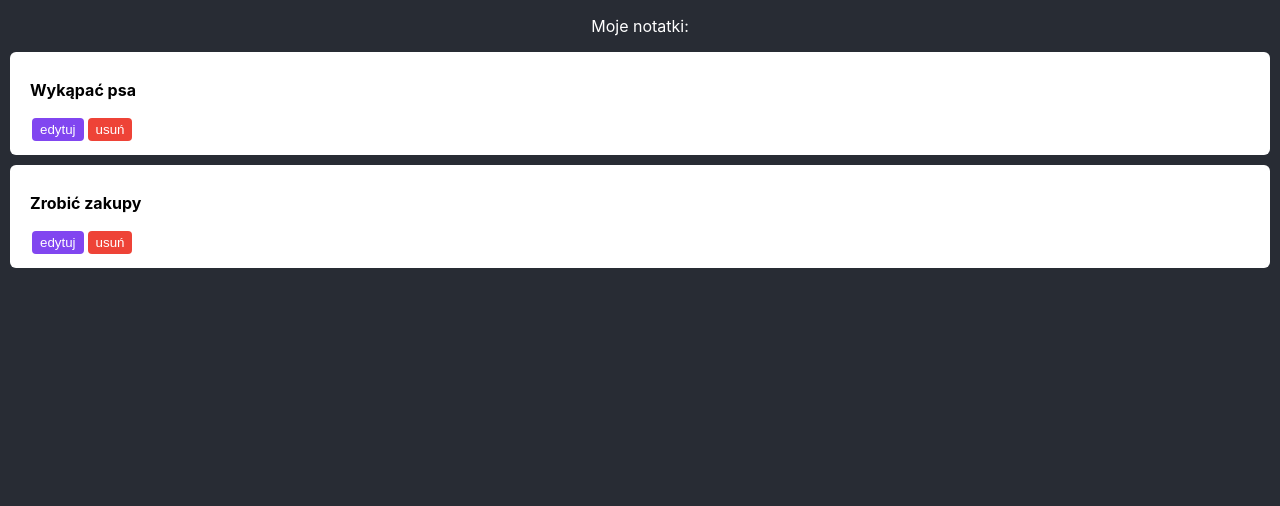
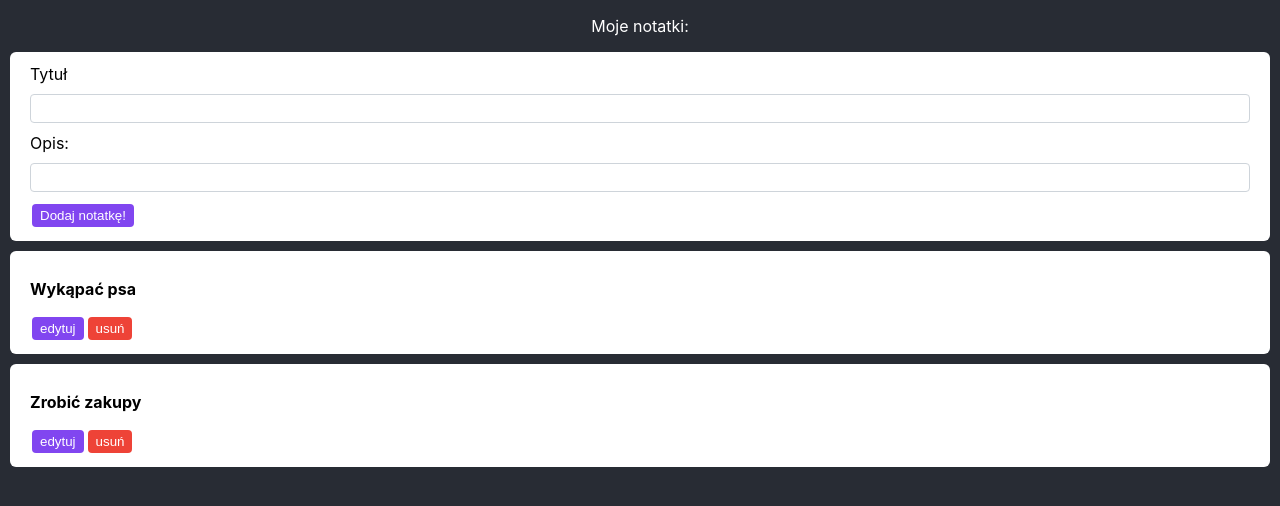
Before and after one commit to PiotrRynio/notebook-for-fun, a React (Create React App) app in the folder frontend/: page / in a window 1280 px wide. Shown: the top 506 px of the page. Built offline with nearby package versions, Linux system fonts and the light colour scheme.

Commit message:
Add creating new notes

```diff
--- /dev/null
+++ b/frontend/src/components/Notes/NewNote/NewNote.jsx
@@ -0,0 +1,30 @@
+import React, {useState} from 'react';
+
+function NewNote(props) {
+
+  const [title, setTitle] = useState("");
+  const [description, setDescription] = useState("");
+
+  const onChangeDescriptionHandler = value => setDescription(value);
+
+  const onAddNote = () => {
+    const note = {title, body:description}
+    props.onAddNote(note)
+    setTitle('');
+    setDescription('')
+  }
+
+  return (
+    <div className="note">
+      <label>Tytuł</label>
+      <input type="text" value={title} onChange={event => setTitle(event.target.value)}/>
+
+      <label>Opis:</label>
+      <input type="text" value={description} onChange={event => onChangeDescriptionHandler(event.target.value)}/>
+
+      <button onClick={onAddNote}>Dodaj notatkę!</button>
+    </div>
+  );
+}
+
+export default NewNote;
--- a/frontend/src/components/Notes/Note/Note.js
+++ b/frontend/src/components/Notes/Note/Note.js
@@ -1,4 +1,4 @@
-import React, { useState } from "react";
+import React, { useState } from 'react';
 
 export function Note({ body, title, onDelete, id }) {
   const [isShowedDescription, setIsShowedDescription] = useState(false);
--- a/frontend/src/components/Notes/Notes.js
+++ b/frontend/src/components/Notes/Notes.js
@@ -1,37 +1,35 @@
-import React, { useState } from "react";
-import "./Notes.css";
-import { Note } from "./Note/Note";
+import React, { useState } from 'react';
+import './Notes.css';
+import { Note } from './Note/Note';
+import NewNote from './NewNote/NewNote';
 
 export function Notes() {
-  const notes = [
+  const startingNotesBD = [
     {
-      id: "2323",
-      title: "Wykąpać psa",
-      body: "Pamiętać o nim i użyć szamponu",
+      id: '2323',
+      title: 'Wykąpać psa',
+      body: 'Pamiętać o nim i użyć szamponu',
     },
     {
-      id: "4555",
-      title: "Zrobić zakupy",
-      body: "mleko, jajka, chleb",
+      id: '4555',
+      title: 'Zrobić zakupy',
+      body: 'mleko, jajka, chleb',
     },
   ];
 
-  const [notesState, setNotesState] = useState(notes);
+  const [notes, setNotes] = useState(startingNotesBD);
 
-  const deleteNote = (id) =>
-    setNotesState([...notesState].filter((note) => id !== note.id));
+  const deleteNote = (id) => setNotes([...notes].filter((note) => id !== note.id));
+  const addNote = (note) => setNotes([...notes].concat(note));
 
   return (
     <div>
       <p>Moje notatki:</p>
-      {notesState.map(({ title, body, id }) => (
-        <Note
-          key={id}
-          id={id}
-          title={title}
-          body={body}
-          onDelete={(id) => deleteNote(id)}
-        />
+
+      <NewNote onAddNote={(note) => addNote(note)} />
+
+      {notes.map(({ title, body, id }) => (
+        <Note key={id} id={id} title={title} body={body} onDelete={(id) => deleteNote(id)} />
       ))}
     </div>
   );
```
